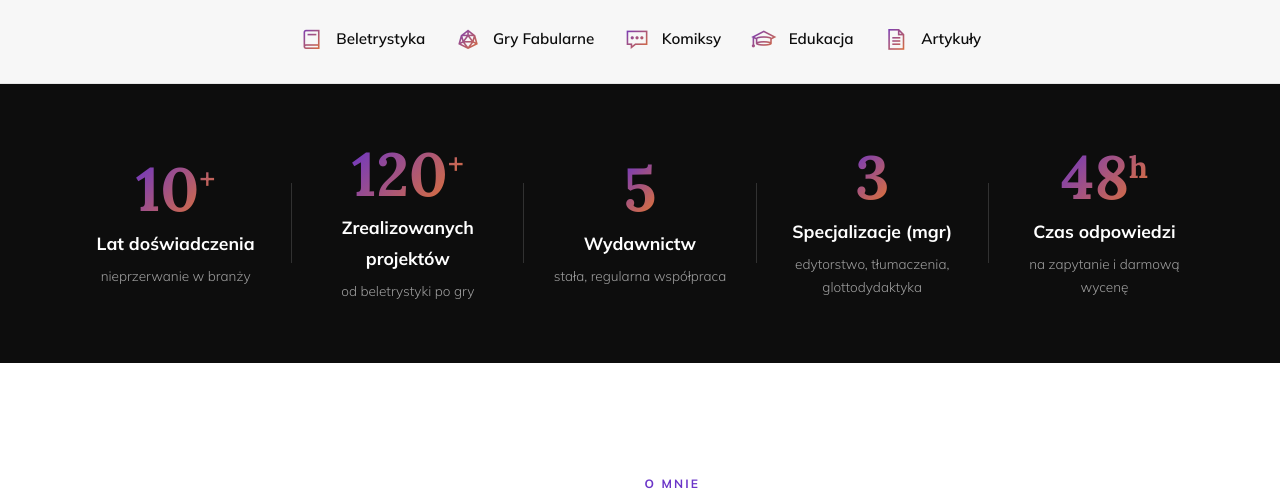
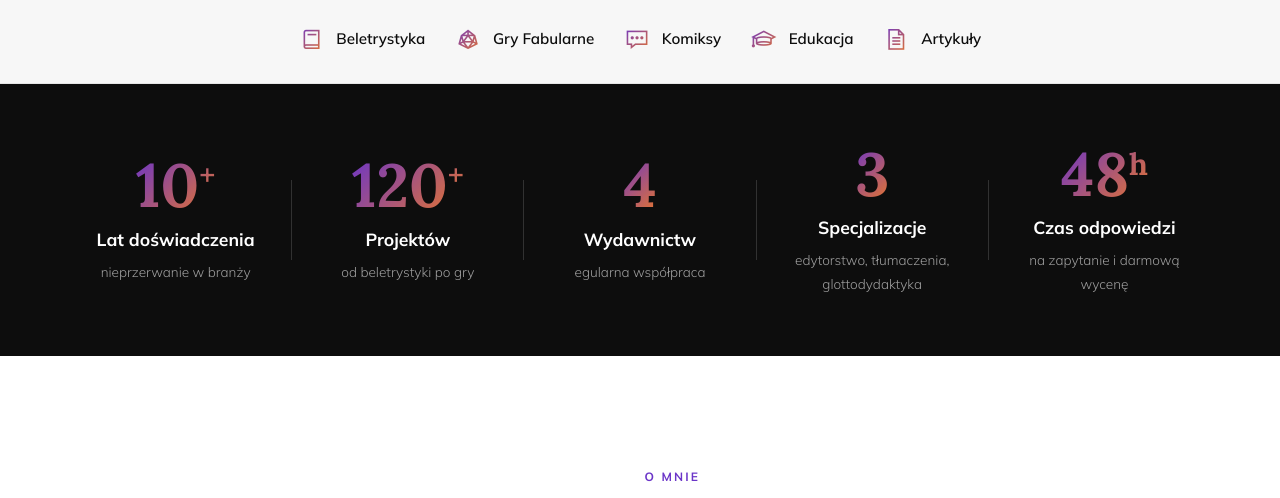
Before and after one commit to Bonnie00726/nataliaszoppa, a Jekyll site: the page built from index.html, in a window 1280 px wide and 900 px high, scrolled down 790 px, cut to the strip 114-612 px from the top of the window. Built offline with Jekyll 4.4.1, drawn with Linux system fonts in a browser that asks for light colours.

Commit message:
Update index.html

```diff
--- a/index.html
+++ b/index.html
@@ -214,23 +214,23 @@ title: Redakcja, korekta, skład
 
         <div class="stat-block">
             <div class="stat-num">120<sup>+</sup></div>
-            <div class="stat-title">Zrealizowanych projektów</div>
+            <div class="stat-title">Projektów</div>
             <div class="stat-sub">od beletrystyki po gry</div>
         </div>
 
         <div class="stat-divider"></div>
 
         <div class="stat-block">
-            <div class="stat-num">5</div>
+            <div class="stat-num">4</div>
             <div class="stat-title">Wydawnictw</div>
-            <div class="stat-sub">stała, regularna współpraca</div>
+            <div class="stat-sub">egularna współpraca</div>
         </div>
 
         <div class="stat-divider"></div>
 
         <div class="stat-block">
             <div class="stat-num">3</div>
-            <div class="stat-title">Specjalizacje (mgr)</div>
+            <div class="stat-title">Specjalizacje</div>
             <div class="stat-sub">edytorstwo, tłumaczenia, glottodydaktyka</div>
         </div>
 
```
